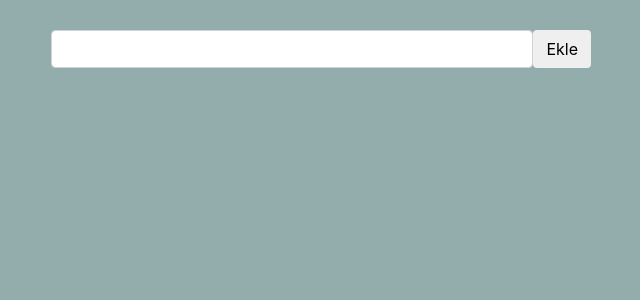
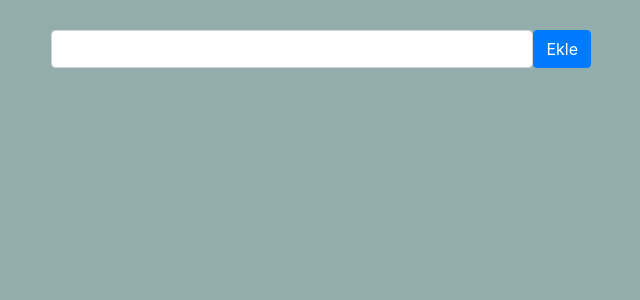
Before and after one commit to Kodluyoruz/todo-app, a React (Create React App) app: page / in a window 1280 px wide. Shown: the top 300 px of the page, without its empty margins (319-959 px from the left). Built offline with nearby package versions, Linux system fonts and the light colour scheme.

Commit message:
update hw

```diff
--- a/src/App.css
+++ b/src/App.css
@@ -11,9 +11,3 @@ ul {
 ul > li:hover {
   background-color: #f5f5f5;
 }
-
-.input {
-  display: flex;
-  justify-content: center;
-  padding: 30px;
-}
--- a/src/App.js
+++ b/src/App.js
@@ -1,6 +1,7 @@
 import React, { Component } from "react";
 import TodoList from "./components/TodoList/TodoList";
 import "./App.css";
+import Form from "./components/Form/Form";
 
 class App extends Component {
   constructor(props) {
@@ -49,17 +50,11 @@ class App extends Component {
   render() {
     return (
       <div className="App">
-        <div className="input">
-          <input
-            type="text"
-            value={this.state.userInput}
-            onChange={this.onInputChange}
-            className="form-control"
-          />
-          <button onClick={this.addItem} className="btn btn-default">
-            Ekle
-          </button>
-        </div>
+        <Form
+          userInput={this.state.userInput}
+          onInputChange={this.onInputChange}
+          addItem={this.addItem}
+        />
         {this.state.todos.length > 0 && (
           <div className="list">
             <TodoList todos={this.state.todos} />
--- /dev/null
+++ b/src/components/Form/Form.css
@@ -0,0 +1,5 @@
+.input {
+  display: flex;
+  justify-content: center;
+  padding: 30px;
+}
--- /dev/null
+++ b/src/components/Form/Form.js
@@ -0,0 +1,23 @@
+import React from "react";
+import "./Form.css";
+
+const Form = ({ userInput, onInputChange, addItem }) => {
+  const handleSubmit = (event) => {
+    event.preventDefault();
+  };
+  return (
+    <form className="input" onSubmit={handleSubmit}>
+      <input
+        type="text"
+        value={userInput}
+        onChange={onInputChange}
+        className="form-control"
+      />
+      <button onClick={addItem} className="btn btn-primary">
+        Ekle
+      </button>
+    </form>
+  );
+};
+
+export default Form;
```
